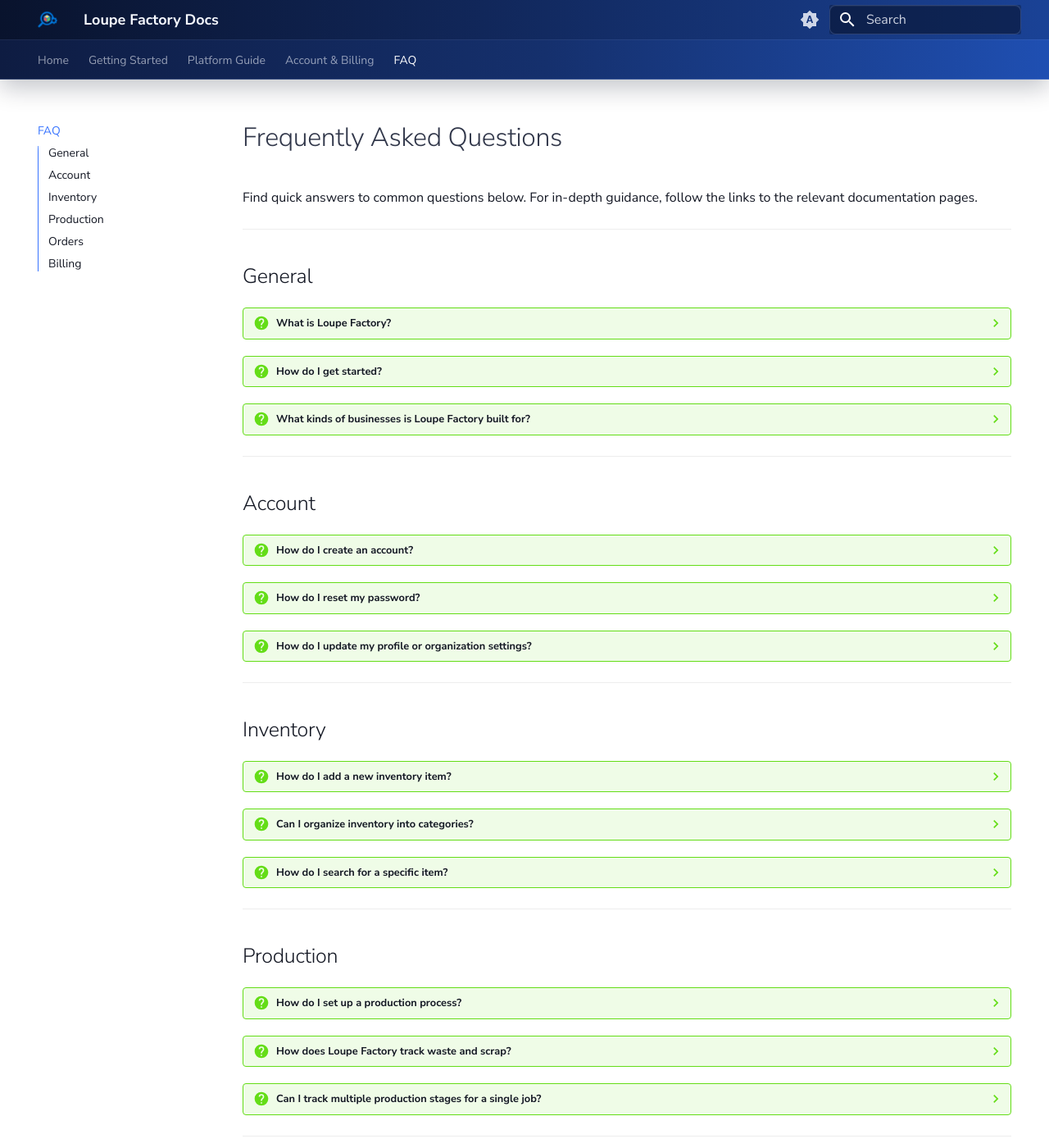
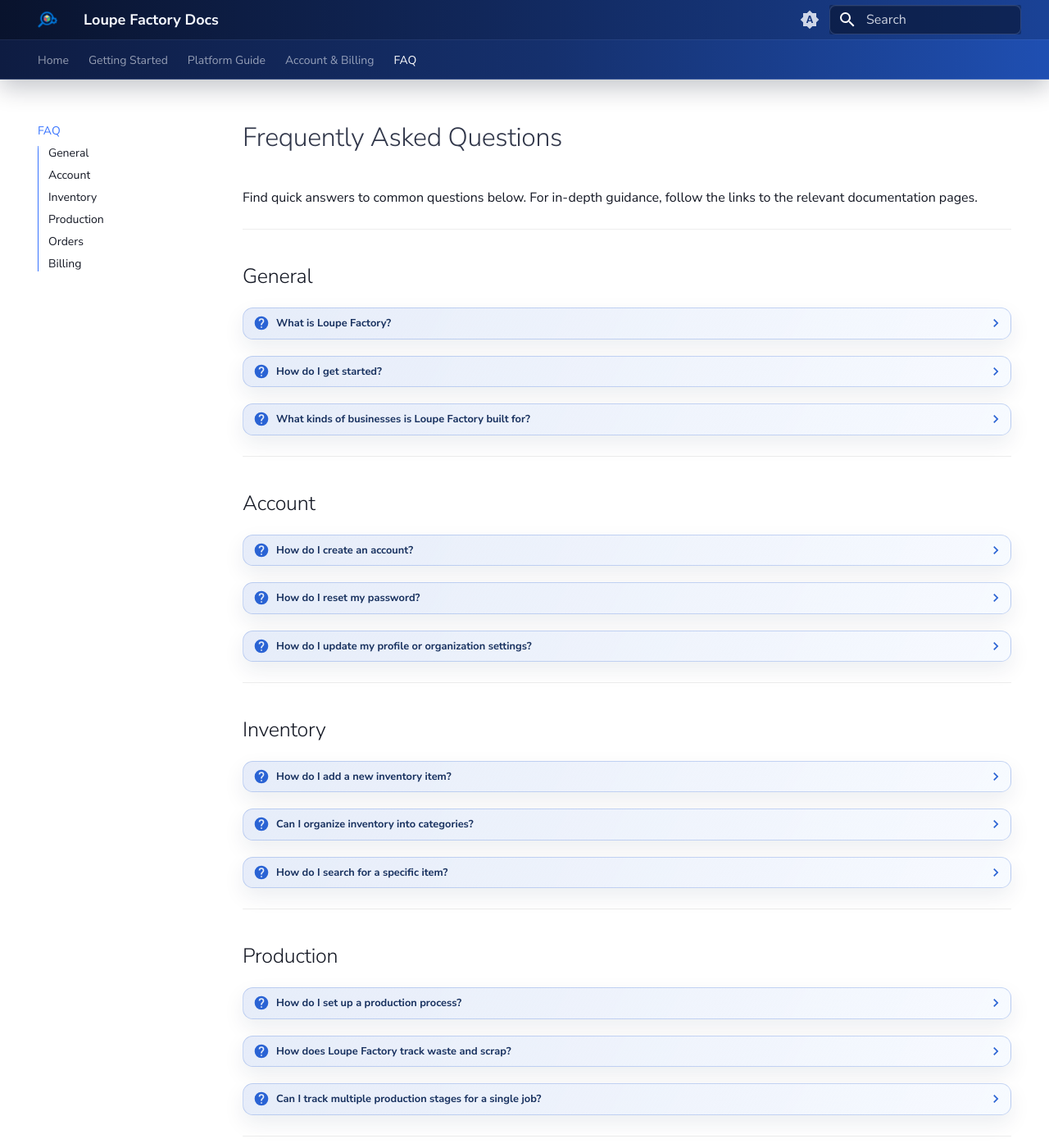
Before and after one commit to adityajain2408/loupe-factory-external-docs, an MkDocs documentation site: the page built from docs/faq.md, in a window 1280 px wide and 1400 px high. Shown: the whole window at 82% size. Built offline with MkDocs 1.6.1 and Material for MkDocs 9.7.7, drawn with Linux system fonts in a browser that asks for light colours; the version menu is left out.

Commit message:
Enhance FAQ styling: added new CSS variables for FAQ background, border, text colors, and shadows. Implemented styles for question details, including hover and focus states, to improve user interaction and visual consistency across the site.

```diff
--- a/docs/stylesheets/extra.css
+++ b/docs/stylesheets/extra.css
@@ -34,6 +34,21 @@
   --lf-site-footer-text: #eef4ff;
   --lf-site-footer-text-muted: rgba(238, 244, 255, 0.72);
   --lf-site-footer-border: rgba(162, 192, 255, 0.18);
+  --lf-faq-bg:
+    linear-gradient(118deg, rgba(29, 77, 180, 0.08) 0%, rgba(247, 250, 255, 0.94) 100%),
+    #f7faff;
+  --lf-faq-bg-hover:
+    linear-gradient(118deg, rgba(29, 77, 180, 0.12) 0%, rgba(243, 248, 255, 0.98) 100%),
+    #f3f8ff;
+  --lf-faq-bg-open:
+    linear-gradient(118deg, rgba(29, 77, 180, 0.1) 0%, rgba(255, 255, 255, 0.99) 100%),
+    #ffffff;
+  --lf-faq-border: rgba(43, 96, 207, 0.24);
+  --lf-faq-border-strong: rgba(33, 81, 185, 0.34);
+  --lf-faq-summary-text: #18315f;
+  --lf-faq-body-text: #32415f;
+  --lf-faq-icon: #2a63d4;
+  --lf-faq-shadow: 0 10px 26px rgba(14, 32, 74, 0.08);
 }
 
 /* ============================================================
@@ -72,6 +87,21 @@
   --lf-site-footer-text: #edf3ff;
   --lf-site-footer-text-muted: rgba(237, 243, 255, 0.7);
   --lf-site-footer-border: rgba(126, 162, 255, 0.16);
+  --lf-faq-bg:
+    linear-gradient(118deg, rgba(47, 97, 209, 0.16) 0%, rgba(11, 20, 37, 0.92) 100%),
+    #0c1424;
+  --lf-faq-bg-hover:
+    linear-gradient(118deg, rgba(62, 114, 230, 0.2) 0%, rgba(13, 24, 44, 0.96) 100%),
+    #10192d;
+  --lf-faq-bg-open:
+    linear-gradient(118deg, rgba(52, 104, 214, 0.18) 0%, rgba(14, 26, 47, 0.98) 100%),
+    #10192c;
+  --lf-faq-border: rgba(109, 148, 240, 0.22);
+  --lf-faq-border-strong: rgba(133, 169, 255, 0.34);
+  --lf-faq-summary-text: #eef4ff;
+  --lf-faq-body-text: rgba(232, 239, 255, 0.84);
+  --lf-faq-icon: #85a9ff;
+  --lf-faq-shadow: 0 14px 30px rgba(0, 0, 0, 0.24);
 }
 
 /* ============================================================
@@ -104,6 +134,21 @@
   --lf-site-footer-text: #eef4ff;
   --lf-site-footer-text-muted: rgba(238, 244, 255, 0.72);
   --lf-site-footer-border: rgba(162, 192, 255, 0.18);
+  --lf-faq-bg:
+    linear-gradient(118deg, rgba(29, 77, 180, 0.08) 0%, rgba(247, 250, 255, 0.94) 100%),
+    #f7faff;
+  --lf-faq-bg-hover:
+    linear-gradient(118deg, rgba(29, 77, 180, 0.12) 0%, rgba(243, 248, 255, 0.98) 100%),
+    #f3f8ff;
+  --lf-faq-bg-open:
+    linear-gradient(118deg, rgba(29, 77, 180, 0.1) 0%, rgba(255, 255, 255, 0.99) 100%),
+    #ffffff;
+  --lf-faq-border: rgba(43, 96, 207, 0.24);
+  --lf-faq-border-strong: rgba(33, 81, 185, 0.34);
+  --lf-faq-summary-text: #18315f;
+  --lf-faq-body-text: #32415f;
+  --lf-faq-icon: #2a63d4;
+  --lf-faq-shadow: 0 10px 26px rgba(14, 32, 74, 0.08);
 }
 
 /* ============================================================
@@ -455,6 +500,66 @@
 .md-footer-meta .md-copyright a:hover,
 .md-footer-meta .md-social__link:hover {
   color: var(--lf-site-footer-text);
+}
+
+/* ============================================================
+   FAQ details
+   ============================================================ */
+.md-typeset details.question {
+  background: var(--lf-faq-bg);
+  border-color: var(--lf-faq-border);
+  border-radius: 0.625rem;
+  box-shadow: var(--lf-faq-shadow);
+  overflow: hidden;
+  transition: background 0.2s ease, border-color 0.2s ease, box-shadow 0.2s ease;
+}
+
+.md-typeset details.question:focus-within {
+  border-color: var(--lf-faq-border-strong);
+  box-shadow:
+    0 0 0 0.18rem color-mix(in srgb, var(--lf-faq-icon) 18%, transparent),
+    var(--lf-faq-shadow);
+}
+
+.md-typeset details.question[open] {
+  background: var(--lf-faq-bg-open);
+  border-color: var(--lf-faq-border-strong);
+}
+
+.md-typeset .question > summary {
+  background: transparent;
+  color: var(--lf-faq-summary-text);
+  font-weight: 700;
+  transition: background 0.2s ease, color 0.2s ease;
+}
+
+.md-typeset .question > summary:hover,
+.md-typeset .question > summary:focus-visible {
+  background: var(--lf-faq-bg-hover);
+}
+
+.md-typeset .question > summary::before {
+  background-color: var(--lf-faq-icon);
+}
+
+.md-typeset .question > summary::after {
+  color: var(--lf-faq-icon);
+}
+
+.md-typeset details.question[open] > summary {
+  border-bottom: 1px solid color-mix(in srgb, var(--lf-faq-border-strong) 80%, transparent);
+}
+
+.md-typeset details.question > :not(summary) {
+  color: var(--lf-faq-body-text);
+}
+
+.md-typeset details.question a {
+  color: var(--md-primary-fg-color);
+}
+
+[data-md-color-scheme="slate"] .md-typeset details.question a {
+  color: var(--md-primary-fg-color--light);
 }
 
 .lf-feature-grid {
```
Also changed, not shown: site/stylesheets/extra.css.
